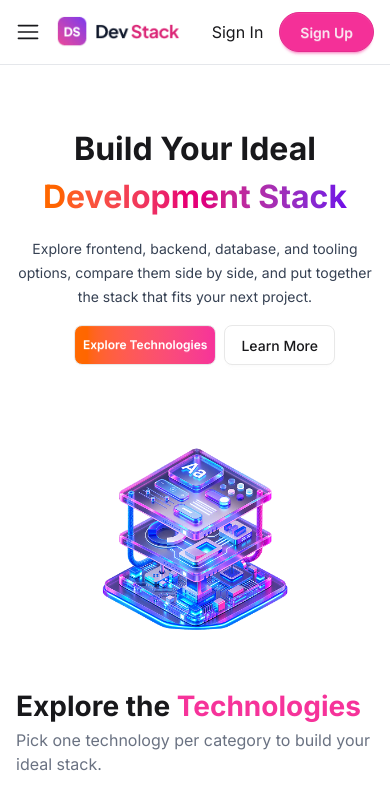
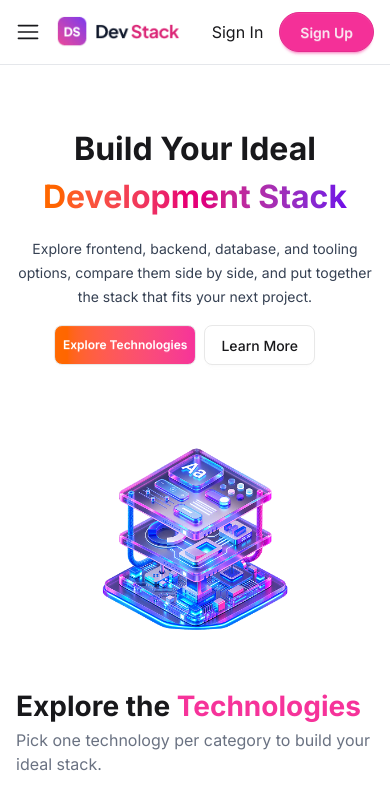
Before and after one commit to Rumi-Parvez/Assignment-of-PH-05-From-RumiParvez, a React (Vite) app: page / in a window 390 px wide. Shown: the top 799 px of the page. Built offline with nearby package versions, Linux system fonts and the light colour scheme.

Commit message:
fix responsive error

```diff
--- a/src/components/Hero Section/hero.tsx
+++ b/src/components/Hero Section/hero.tsx
@@ -17,7 +17,7 @@ export function Hero() {
               them side by side, and put together the stack that fits your next
               project.
             </p>
-            <div className="flex  items-center  pl-10 md:p-0 md:m-0  md:items-start   gap-2 md:gap-8  w-[90%] md:w-[68%]">
+            <div className="flex  items-center  pl-5 md:p-0 md:m-0  md:items-start   gap-2 md:gap-8  w-[90%] md:w-[68%]">
               <button className="btn  rounded-lg bg-linear-to-r from-orange-500 to-pink-500 px-2
               text-xs md:px-4 py-3
                   md:font-semibold  text-white ">Explore Technologies</button>
```
Also changed, not shown: 1 other file (tests, documents, lock files or other folders).
